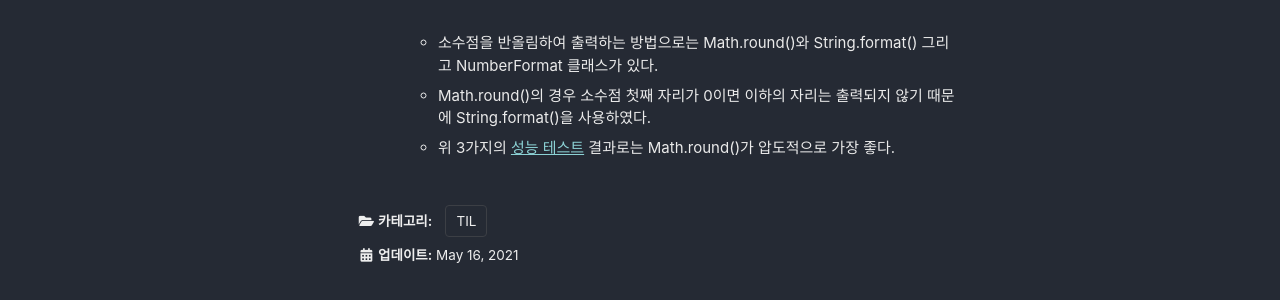
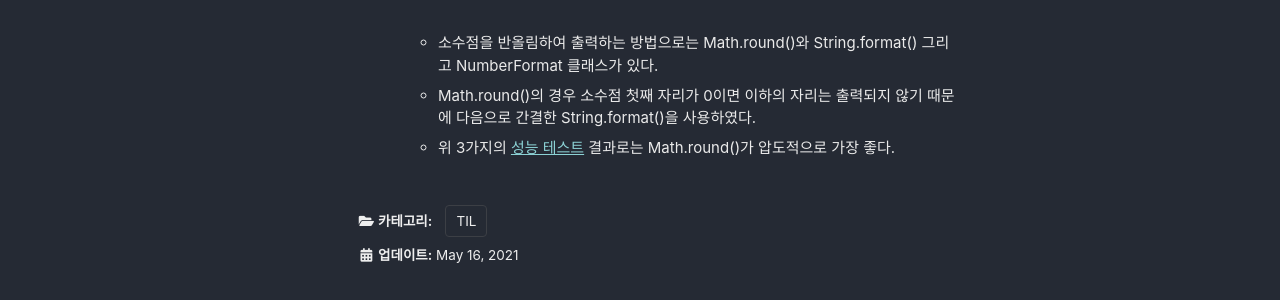
Before and after one commit to liv660/liv660.github.io, a Jekyll site: the page built from _posts/TIL/21.05.study/2021-05-16-210516.md, in a window 1280 px wide. Shown: the part 1237-1537 px from the top of the page. Built offline with Jekyll 4.4.1, drawn with Linux system fonts in a browser that asks for light colours; cached includes are drawn as plain includes.

Commit message:
Update 05.16 TIL

```diff
--- a/_posts/TIL/21.05.study/2021-05-16-210516.md
+++ b/_posts/TIL/21.05.study/2021-05-16-210516.md
@@ -57,5 +57,5 @@ categories:
 <br />
 
   + 소수점을 반올림하여 출력하는 방법으로는 Math.round()와 String.format() 그리고 NumberFormat 클래스가 있다.
-  + Math.round()의 경우 소수점 첫째 자리가 0이면 이하의 자리는 출력되지 않기 때문에 String.format()을 사용하였다.
+  + Math.round()의 경우 소수점 첫째 자리가 0이면 이하의 자리는 출력되지 않기 때문에 다음으로 간결한 String.format()을 사용하였다.
   + 위 3가지의 [성능 테스트](https://needjarvis.tistory.com/544) 결과로는 Math.round()가 압도적으로 가장 좋다.
```
